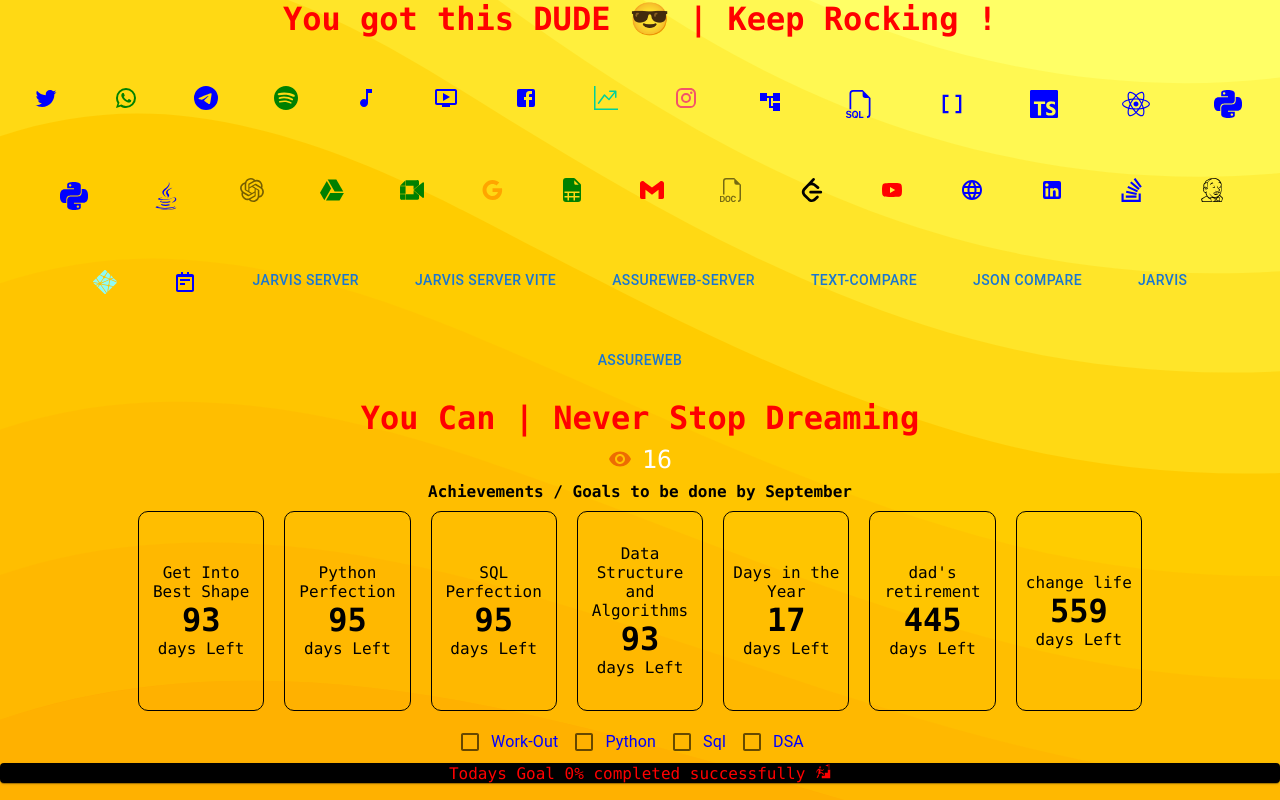
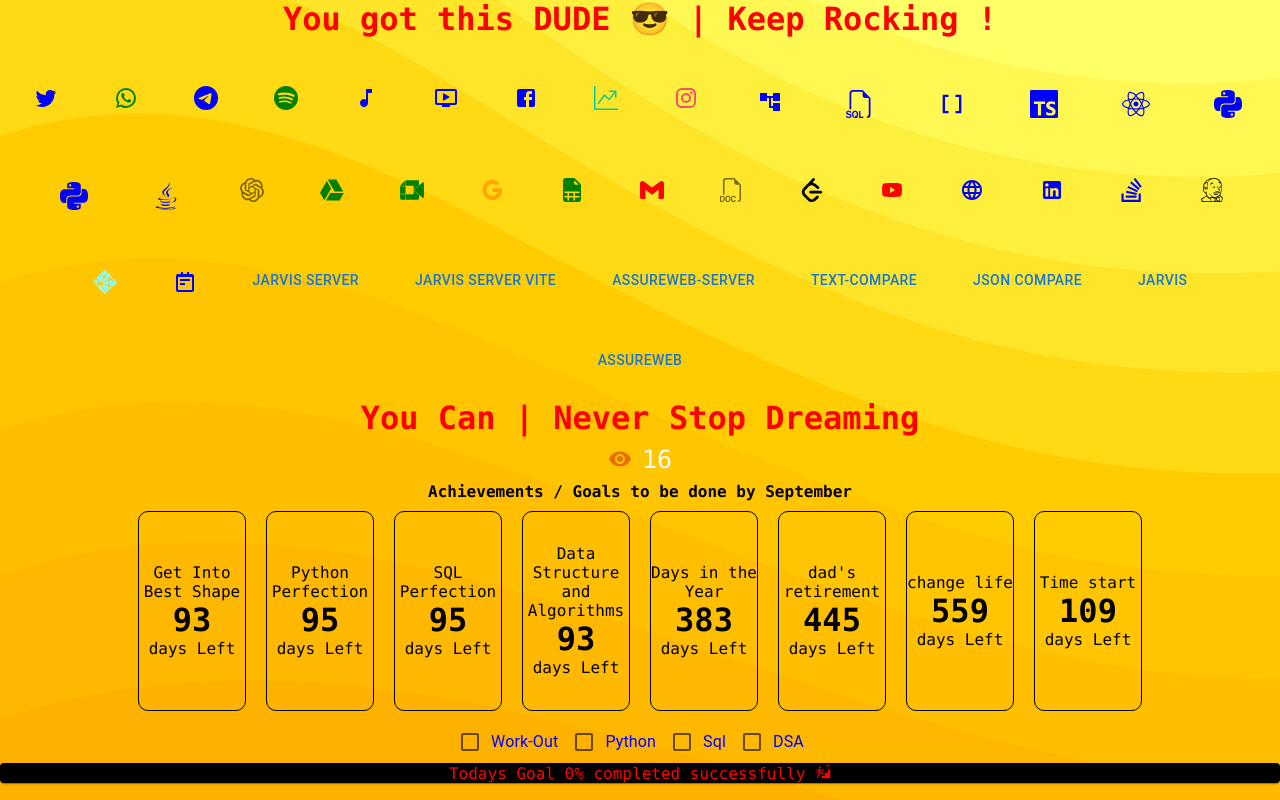
Before and after one commit to vinaykumarP16/homepage-vin, a React (Create React App) app: page / in a window 1280 px wide. Both pictures are taken after a click on the button "16". Shown: the top 800 px of the page. Built offline with nearby package versions, Linux system fonts and the light colour scheme.

Commit message:
adding new deadlines and

```diff
--- a/src/App.tsx
+++ b/src/App.tsx
@@ -26,11 +26,11 @@ function App() {
       <br/>
       <h1 style={{ color: "red" }}> You will get what you Dreamed in LIFE & More than That!</h1>
       <br/>
-      <h1 style={{ color: "red" }}> Think Big, Do Big | Believe | Think +Ve </h1>
+      <h1 style={{ color: "red" }}>Think Big, Do Big | Believe | Think +Ve </h1>
       <br/>
       <h1 style={{ color: "red" }}>Dont give up on your Goals | Manifest | Anything is Possible when you TRY</h1>
       <br/>
-      <h1 style={{ color: "red" }}>Belive | Best Days are coming towards YOU | Fortune favors the BOLD</h1>
+      <h1 style={{ color: "red" }}>Believe | Best Days are coming towards YOU | Fortune favors the BOLD</h1>
     </div>
   );
 }
--- a/src/Deadlines/Deadlines.tsx
+++ b/src/Deadlines/Deadlines.tsx
@@ -31,7 +31,7 @@ export const Deadlines = () => {
     {
       no: 5,
       name: "Days in the Year",
-      deadline: "12/31/2023", //  mm/dd/yyyy
+      deadline: "12/31/2024", //  mm/dd/yyyy
       message: "perfect in programming",
     },
     {
@@ -45,7 +45,13 @@ export const Deadlines = () => {
       name: "change life",
       deadline: "06/25/2025",
       message: "Change required",
-    }
+    },
+    {
+      no: 8,
+      name: "Time start",
+      deadline: "04/01/2024", //  mm/dd/yyyy
+      message: "take challenges",
+    },
   ];
 
   const date = dayjs().format("MM/DD/YYYY");
```
